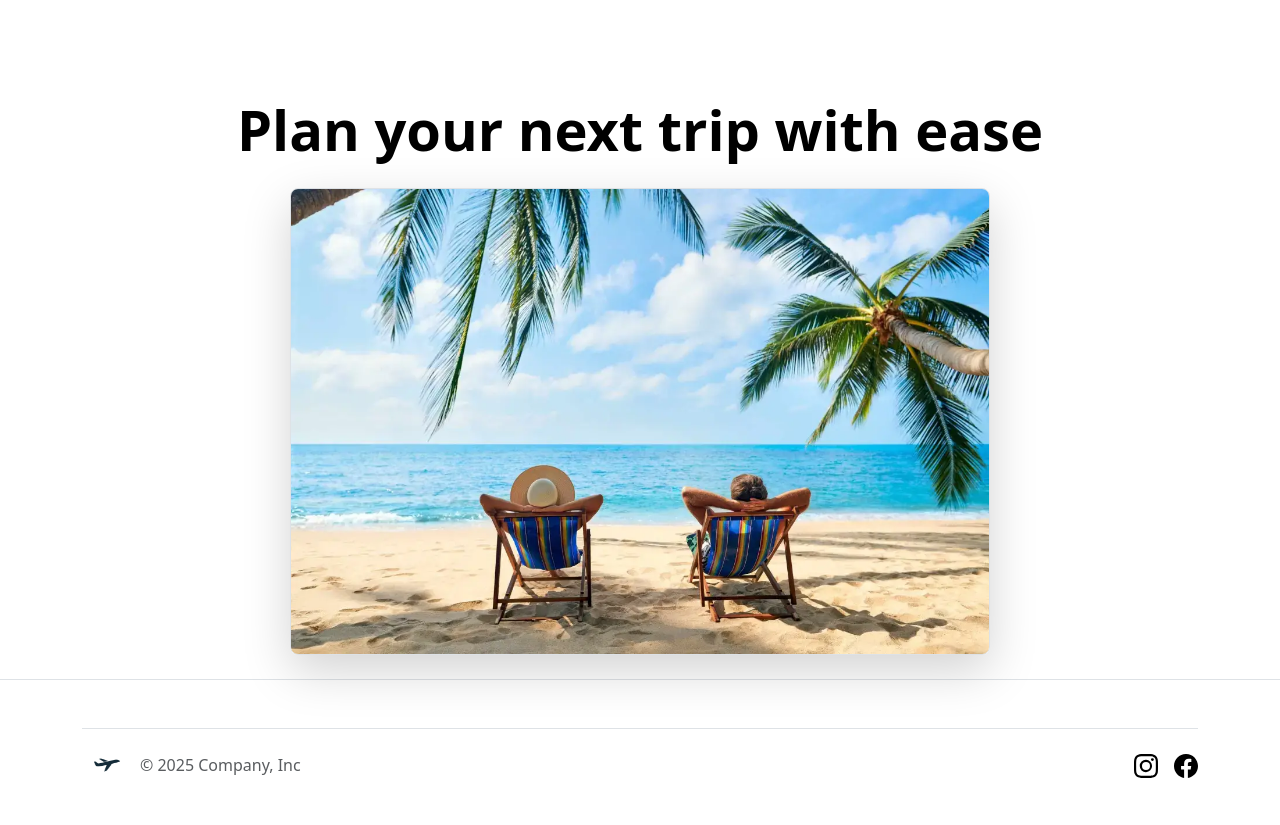
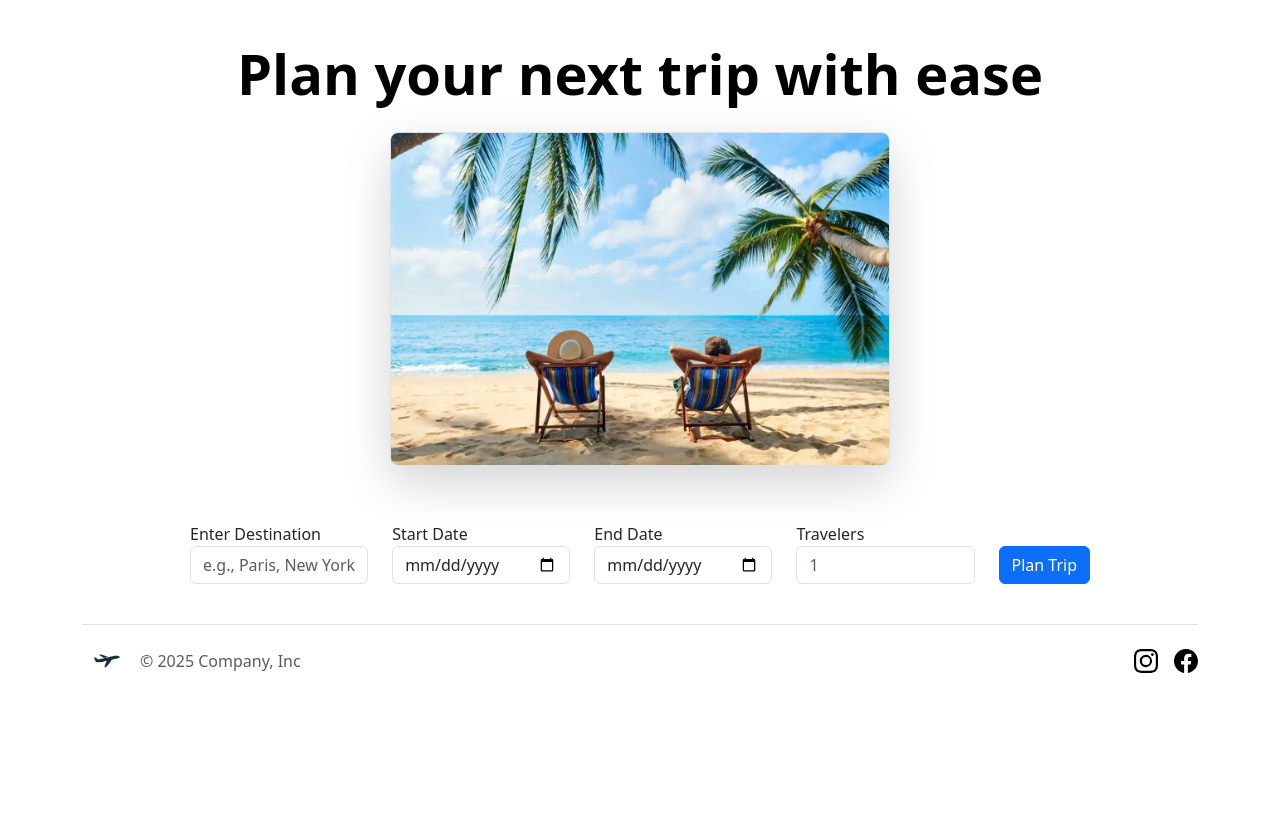
Before and after one commit to tristanm71/Travel-Booking-Project, a Flask app: page / in a window 1280 px wide. Shown: the part 79-904 px from the top of the page. After the commit the page ends 752 px from the top, so only its background shows below. Run offline with Flask 3, Linux system fonts and the light colour scheme; some libraries are stand-ins or nearby versions.

Commit message:
Create search form

```diff
--- a/main.py
+++ b/main.py
@@ -2,6 +2,7 @@ from flask import Flask, render_template, redirect
 from dotenv import load_dotenv
 import os
 from flask_bootstrap import Bootstrap5
+from datetime import datetime
 
 load_dotenv()
 
@@ -12,7 +13,8 @@ bootstrap = Bootstrap5(app)
 
 @app.route("/")
 def home():
-    return render_template("index.html")
+    today = datetime.now
+    return render_template("index.html", now=today)
 
 if __name__ == "__main__":
     app.run(debug=True)
--- a/templates/index.html
+++ b/templates/index.html
@@ -3,7 +3,7 @@
 {% block content %}
 <div id="hero">
   {% block hero %}
-    <div class="px-4 pt-5 my-5 text-center border-bottom">
+    <div class="px-4 pt-3 pb-3 my-3 text-center">
       <h1 class="display-4 fw-bold text-body-emphasis">
         Plan your next trip with ease
       </h1>
@@ -22,10 +22,37 @@
       </div>
       <div>
         <div class="container px-5">
-          <img src="{{ url_for('static', filename='images/vacation.webp') }}" class="img-fluid border rounded-3 shadow-lg mb-4" alt="Example image" width="700" height="466.67" loading="lazy">
+          <img src="{{ url_for('static', filename='images/vacation.webp') }}" class="img-fluid border rounded-3 shadow-lg mb-4" alt="Example image" width="500" height="300" loading="lazy">
         </div>
       </div>
     </div>
+
+    <div class="container px-5 d-flex justify-content-center">
+      <form class="w-100" style="max-width: 900px;">
+        <div class="row mb-3">
+          <div class="col">
+            <label for="destination">Enter Destination</label>
+            <input type="text" name="destination" class="form-control" id="destination" placeholder="e.g., Paris, New York, Tokyo">
+          </div>
+          <div class="col">
+            <label for="start_date">Start Date</label>
+            <input type="date" name="start_date" class="form-control" id="start_date" min="{{ now().strftime('%Y-%m-%d') }}">
+          </div>
+          <div class="col">
+            <label for="end_date">End Date</label>
+            <input type="date" name="end_date" class="form-control" id="end_date" min="{{ now().strftime('%Y-%m-%d') }}">
+          </div>
+          <div class="col">
+            <label for="travelers">Travelers</label>
+            <input type="number" name="travelers" class="form-control" id="travelers" min="1" placeholder="1">
+          </div>
+          <div class="col-auto d-flex align-items-end">
+            <button type="submit" class="btn btn-primary mt-2">Plan Trip</button>
+          </div>
+        </div>
+      </form>
+    </div>
+
   {% endblock %}
 </div>
 {% endblock %}
```
